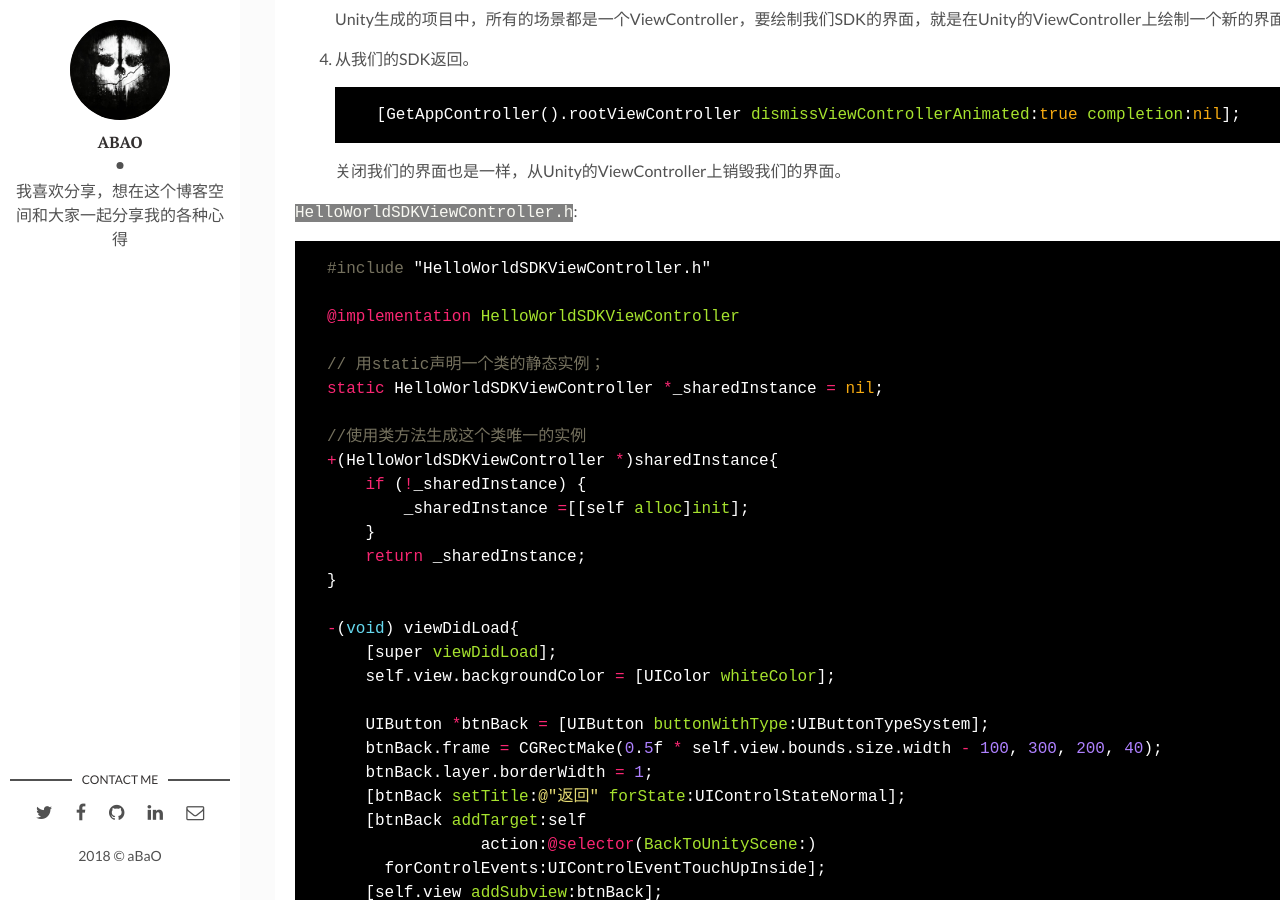
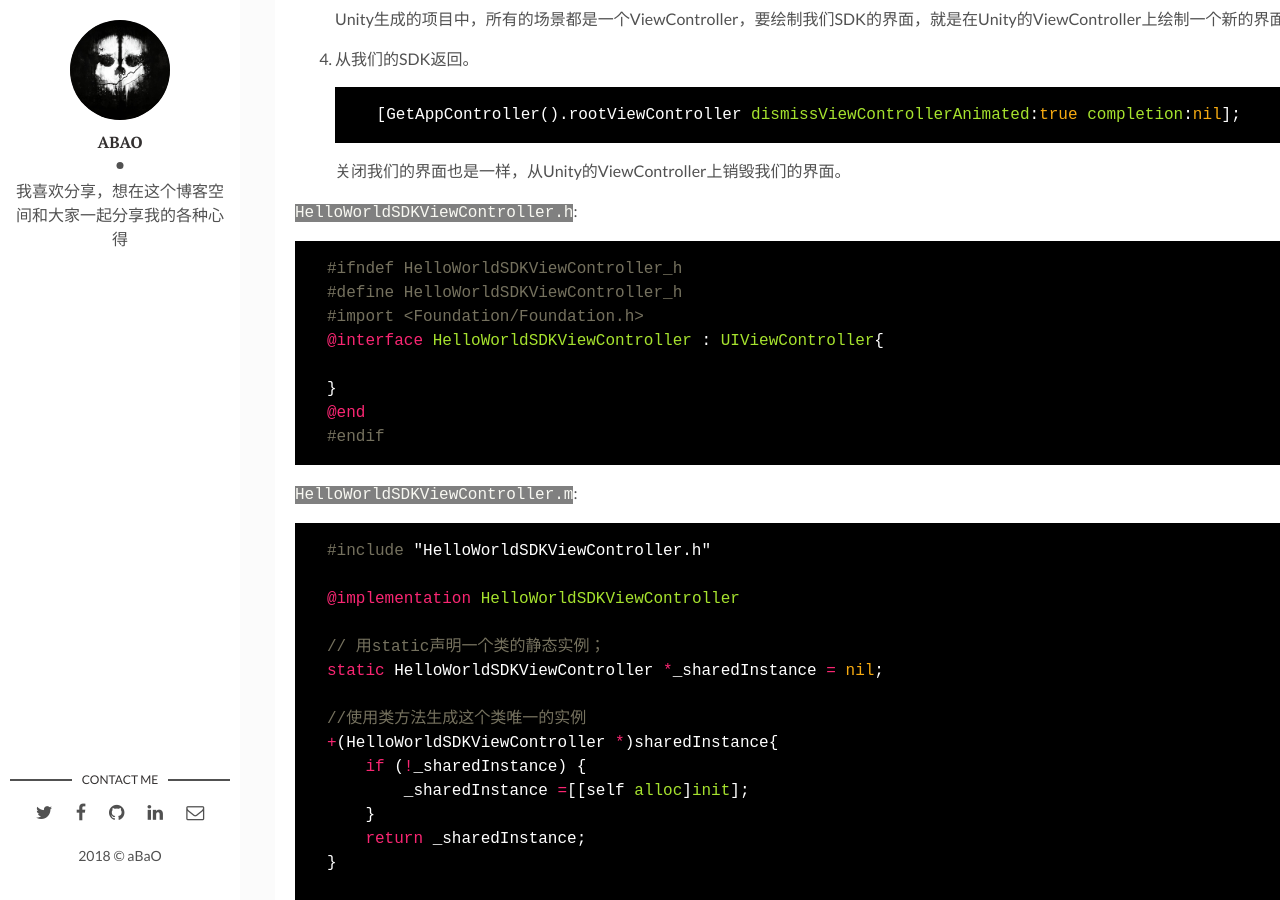
Before and after one commit to aaBaO/aaBaO.github.io, a Jekyll site: the page built from _posts/2018-02-24-Unity_iOS_NativPlugin.md, in a window 1280 px wide and 900 px high, scrolled down 1856 px. Built offline with Jekyll 4.4.1, drawn with Linux system fonts in a browser that asks for light colours; comment, search, counter and statistics services are not loaded.

Commit message:
fix iOSNativePlugin wrong

````diff
--- a/_posts/2018-02-24-Unity_iOS_NativPlugin.md
+++ b/_posts/2018-02-24-Unity_iOS_NativPlugin.md
@@ -84,6 +84,18 @@ Unity引擎虽然很强大，但是很多的时候还是需要运行平台的原
 	关闭我们的界面也是一样，从Unity的ViewController上销毁我们的界面。
 
 `HelloWorldSDKViewController.h`:
+```objc
+#ifndef HelloWorldSDKViewController_h
+#define HelloWorldSDKViewController_h
+#import <Foundation/Foundation.h>
+@interface HelloWorldSDKViewController : UIViewController{
+
+}
+@end
+#endif
+```
+
+`HelloWorldSDKViewController.m`:
 ```objc
 #include "HelloWorldSDKViewController.h"
 
````
